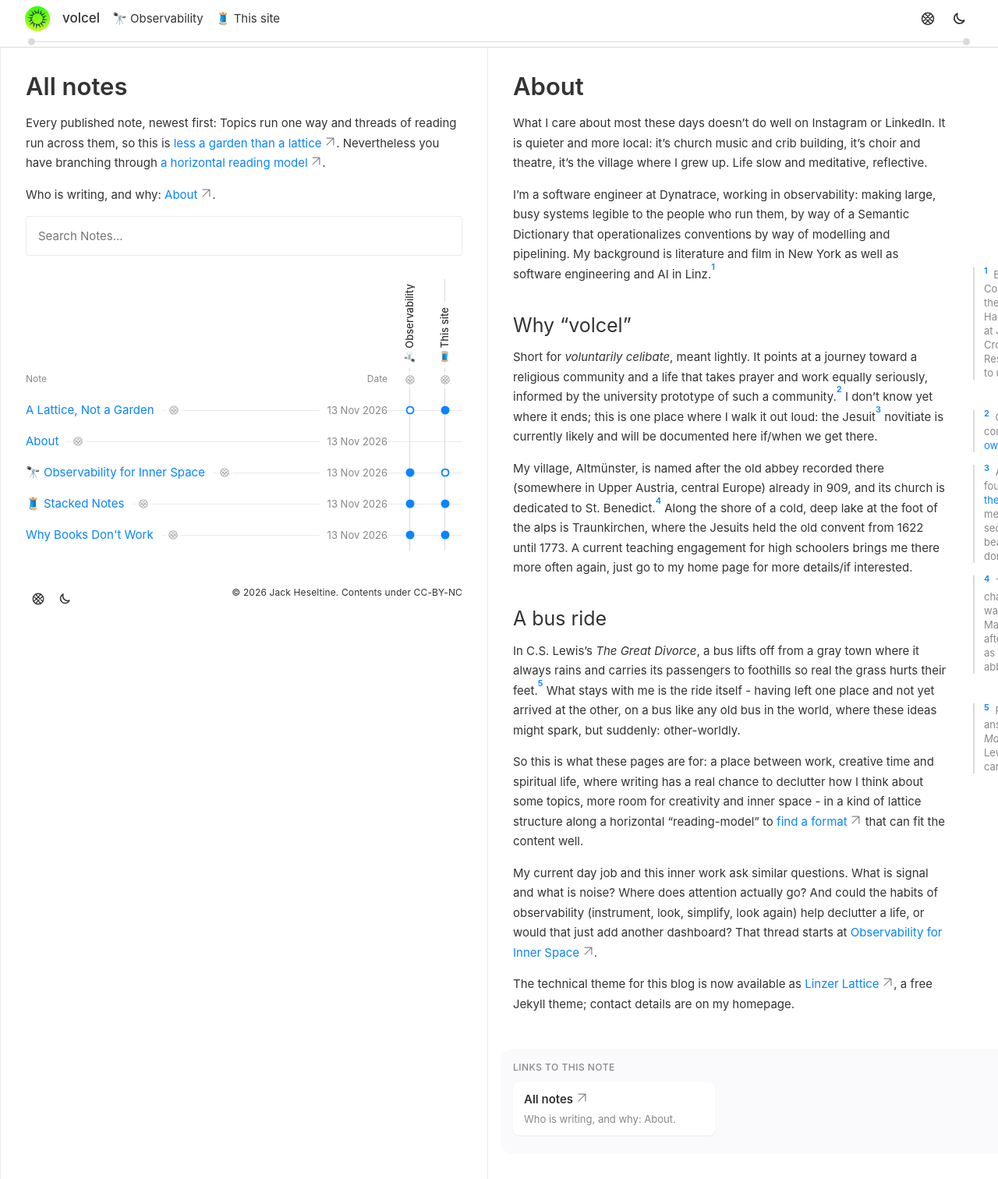
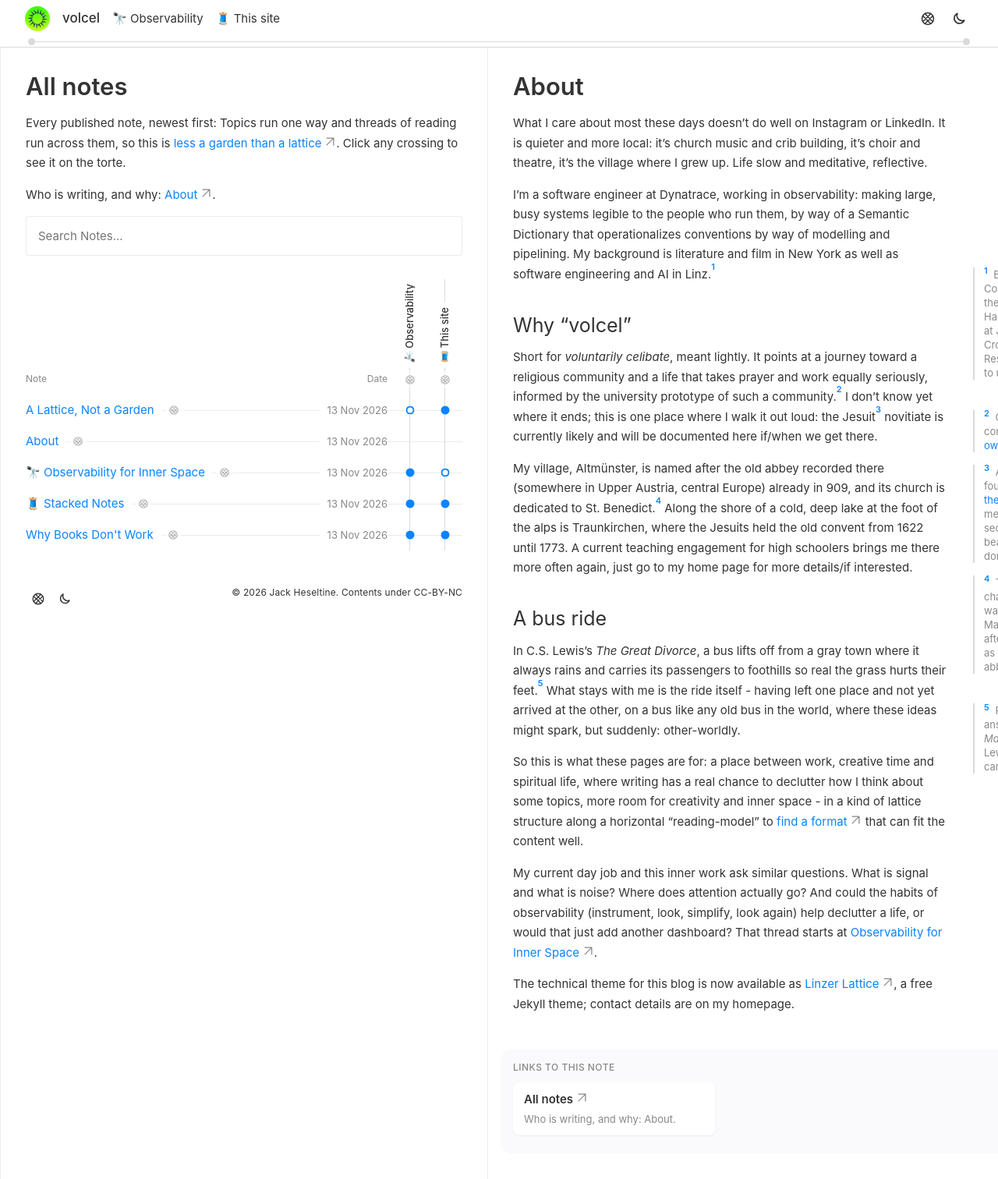
Before and after one commit to heseltime/volcel, a Jekyll site: the page built from pages/notes.md, in a window 1280 px wide. Shown: the whole page at 78% size. Built offline with Jekyll 4.4.1, drawn with Linux system fonts in a browser that asks for light colours.

Commit message:
Align with template

```diff
--- a/pages/notes.md
+++ b/pages/notes.md
@@ -6,6 +6,6 @@ all_notes: true
 unfold: notes/about
 ---
 
-Every published note, newest first: Topics run one way and threads of reading run across them, so this is [[A Lattice, Not a Garden\|less a garden than a lattice]]. Nevertheless you have branching through [[Why Books Don't Work\|a horizontal reading model]].
+Every published note, newest first: Topics run one way and threads of reading run across them, so this is [[A Lattice, Not a Garden\|less a garden than a lattice]]. Click any crossing to see it on the torte.
 
 Who is writing, and why: [[About]].
```
